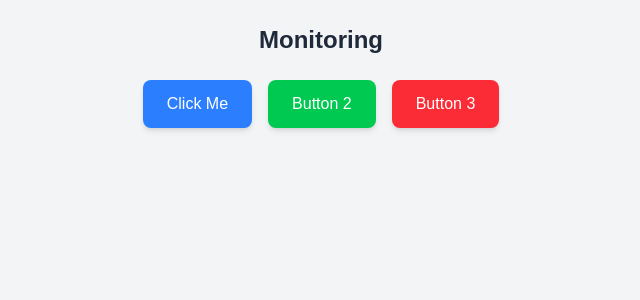
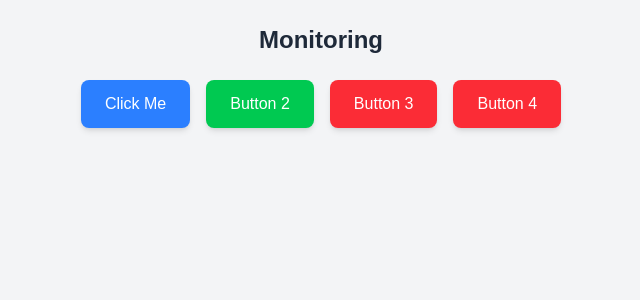
Before and after one commit to pryamflores/Crud, a Next.js app: page /monitoring in a window 1280 px wide. Shown: the top 300 px of the page, without its empty margins (319-959 px from the left). Built offline with nearby package versions, Linux system fonts and the light colour scheme.

Commit message:
adding button 4

```diff
--- a/app/monitoring/page.tsx
+++ b/app/monitoring/page.tsx
@@ -14,6 +14,9 @@ export default function Monitoring() {
                 <button className="px-6 py-3 bg-red-500 text-white rounded-lg shadow-md hover:bg-red-600 focus:outline-none focus:ring-2 focus:ring-red-400">
                     Button 3
                 </button>
+                <button className="px-6 py-3 bg-red-500 text-white rounded-lg shadow-md hover:bg-red-600 focus:outline-none focus:ring-2 focus:ring-red-400">
+                    Button 4
+                </button>
             </div>
         </div>
     );
```
